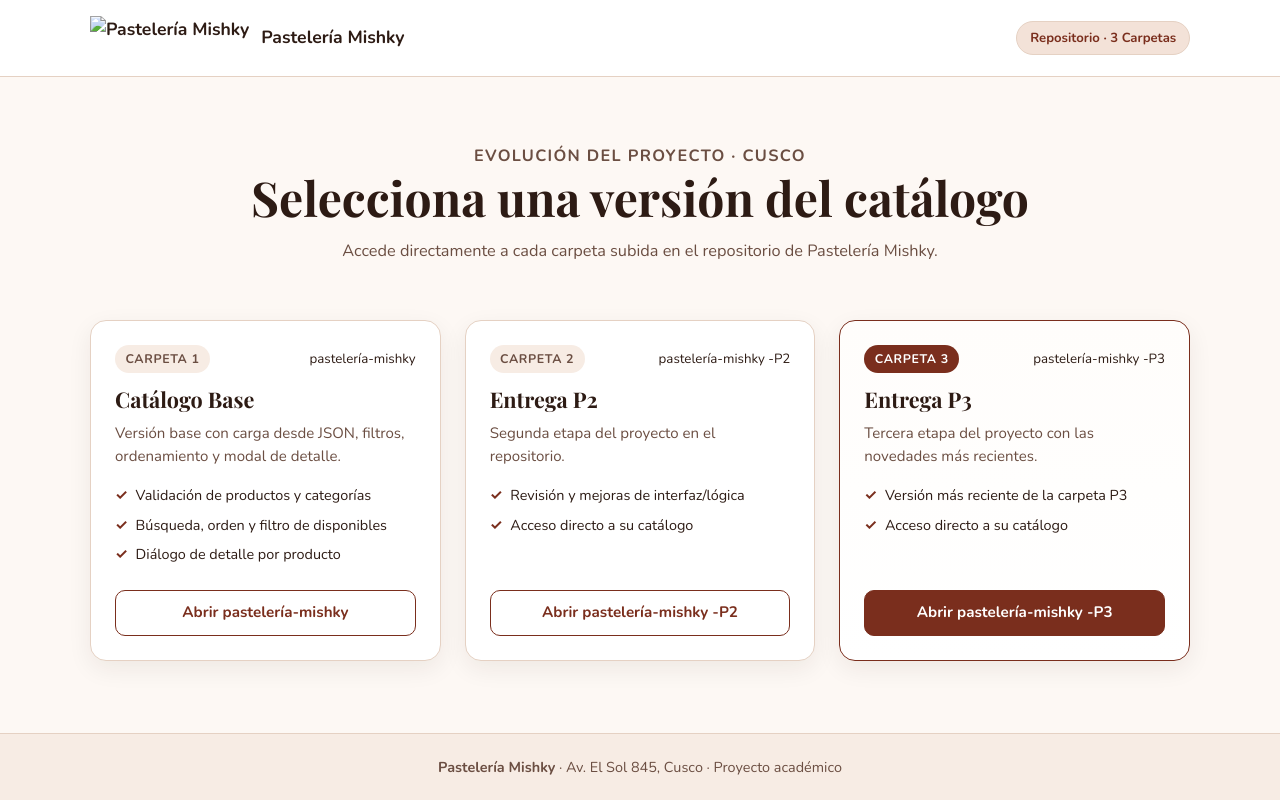
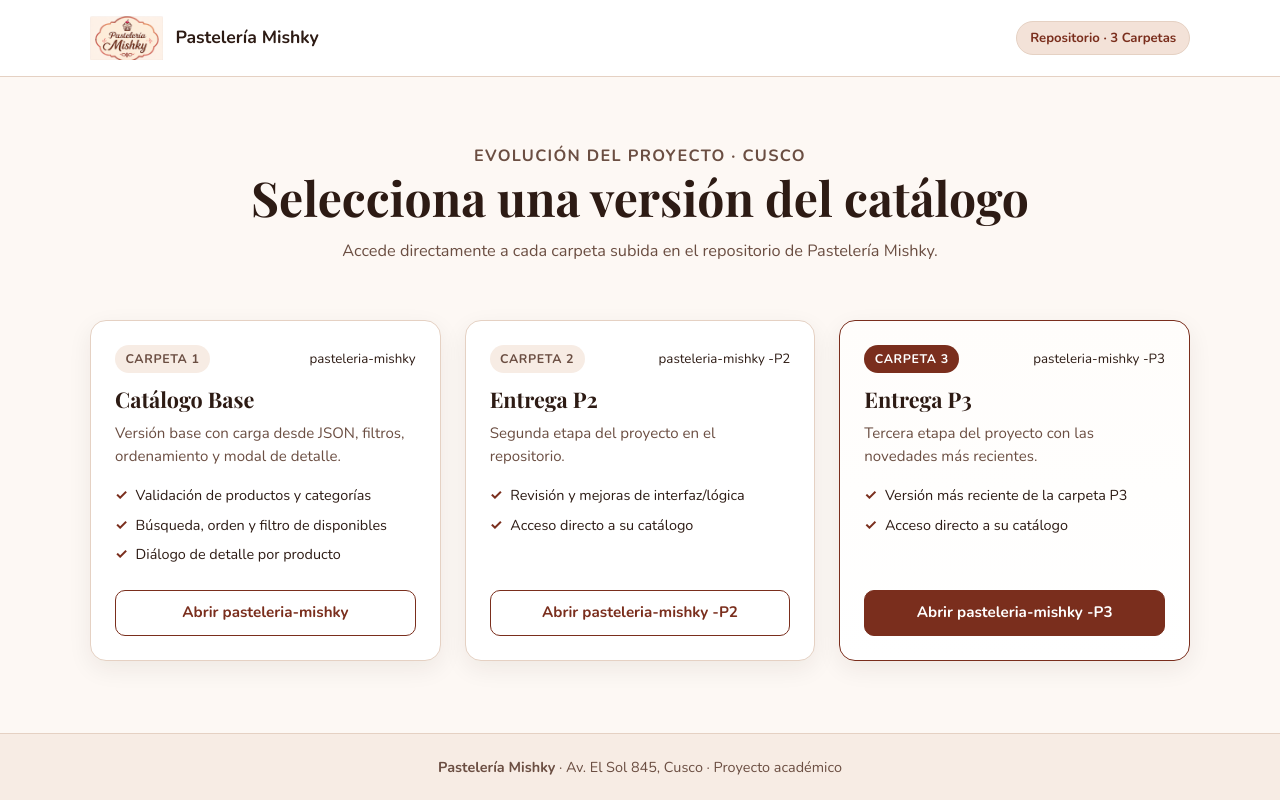
Before and after one commit to gxtooo/mishky-V2, a plain HTML site: page index.html in a window 1280 px wide. Drawn offline with nearby package versions, Linux system fonts and the light colour scheme.

Commit message:
index.html

```diff
--- a/index.html
+++ b/index.html
@@ -8,7 +8,7 @@
 
     <meta name="description" content="Selector de versiones del catálogo interactivo de Pastelería Mishky.">
 
-    <link rel="icon" href="pasteler%C3%ADa-mishky/img/favicon.png" type="image/png">
+    <link rel="icon" href="pasteleria-mishky/img/favicon.png" type="image/png">
 
     <link rel="preconnect" href="https://fonts.googleapis.com">
     <link rel="preconnect" href="https://fonts.gstatic.com" crossorigin>
@@ -264,7 +264,7 @@
     <header class="cabecera">
         <div class="contenedor cabecera__fila">
             <a href="index.html" class="marca">
-                <img src="pasteler%C3%ADa-mishky/img/logo.png" alt="Pastelería Mishky">
+                <img src="pasteleria-mishky/img/logo.png" alt="Pastelería Mishky">
                 <span>Pastelería Mishky</span>
             </a>
             <span class="badge-repo">Repositorio · 3 Carpetas</span>
@@ -284,11 +284,11 @@
     <main class="contenedor">
         <div class="versiones-grid">
 
-            <!-- Carpeta: pastelería-mishky -->
+            <!-- Carpeta: pasteleria-mishky -->
             <article class="version-card">
                 <div class="version-card__top">
                     <span class="version-tag">Carpeta 1</span>
-                    <small>pastelería-mishky</small>
+                    <small>pasteleria-mishky</small>
                 </div>
                 <h2>Catálogo Base</h2>
                 <p class="version-card__desc">
@@ -299,14 +299,14 @@
                     <li>Búsqueda, orden y filtro de disponibles</li>
                     <li>Diálogo de detalle por producto</li>
                 </ul>
-                <a href="pasteler%C3%ADa-mishky/catalogo.html" class="btn-abrir btn-abrir--secundario">Abrir pastelería-mishky</a>
+                <a href="pasteleria-mishky/catalogo.html" class="btn-abrir btn-abrir--secundario">Abrir pasteleria-mishky</a>
             </article>
 
-            <!-- Carpeta: pastelería-mishky -P2 -->
+            <!-- Carpeta: pasteleria-mishky -P2 -->
             <article class="version-card">
                 <div class="version-card__top">
                     <span class="version-tag">Carpeta 2</span>
-                    <small>pastelería-mishky -P2</small>
+                    <small>pasteleria-mishky -P2</small>
                 </div>
                 <h2>Entrega P2</h2>
                 <p class="version-card__desc">
@@ -316,14 +316,14 @@
                     <li>Revisión y mejoras de interfaz/lógica</li>
                     <li>Acceso directo a su catálogo</li>
                 </ul>
-                <a href="pasteler%C3%ADa-mishky%20-P2/catalogo.html" class="btn-abrir btn-abrir--secundario">Abrir pastelería-mishky -P2</a>
+                <a href="pasteleria-mishky%20-P2/catalogo.html" class="btn-abrir btn-abrir--secundario">Abrir pasteleria-mishky -P2</a>
             </article>
 
-            <!-- Carpeta: pastelería-mishky -P3 -->
+            <!-- Carpeta: pasteleria-mishky -P3 -->
             <article class="version-card version-card--destacada">
                 <div class="version-card__top">
                     <span class="version-tag version-tag--activa">Carpeta 3</span>
-                    <small>pastelería-mishky -P3</small>
+                    <small>pasteleria-mishky -P3</small>
                 </div>
                 <h2>Entrega P3</h2>
                 <p class="version-card__desc">
@@ -333,7 +333,7 @@
                     <li>Versión más reciente de la carpeta P3</li>
                     <li>Acceso directo a su catálogo</li>
                 </ul>
-                <a href="pasteler%C3%ADa-mishky%20-P3/catalogo.html" class="btn-abrir btn-abrir--primario">Abrir pastelería-mishky -P3</a>
+                <a href="pasteleria-mishky%20-P3/catalogo.html" class="btn-abrir btn-abrir--primario">Abrir pasteleria-mishky -P3</a>
             </article>
 
         </div>
```
